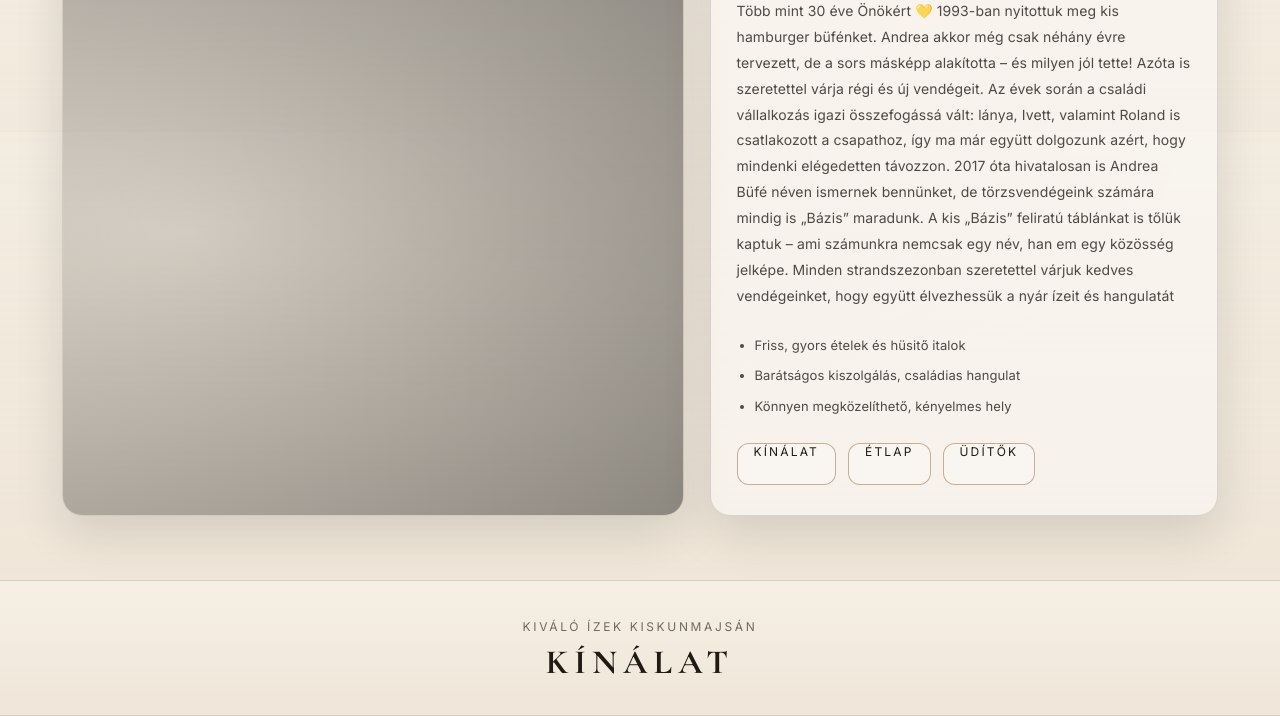
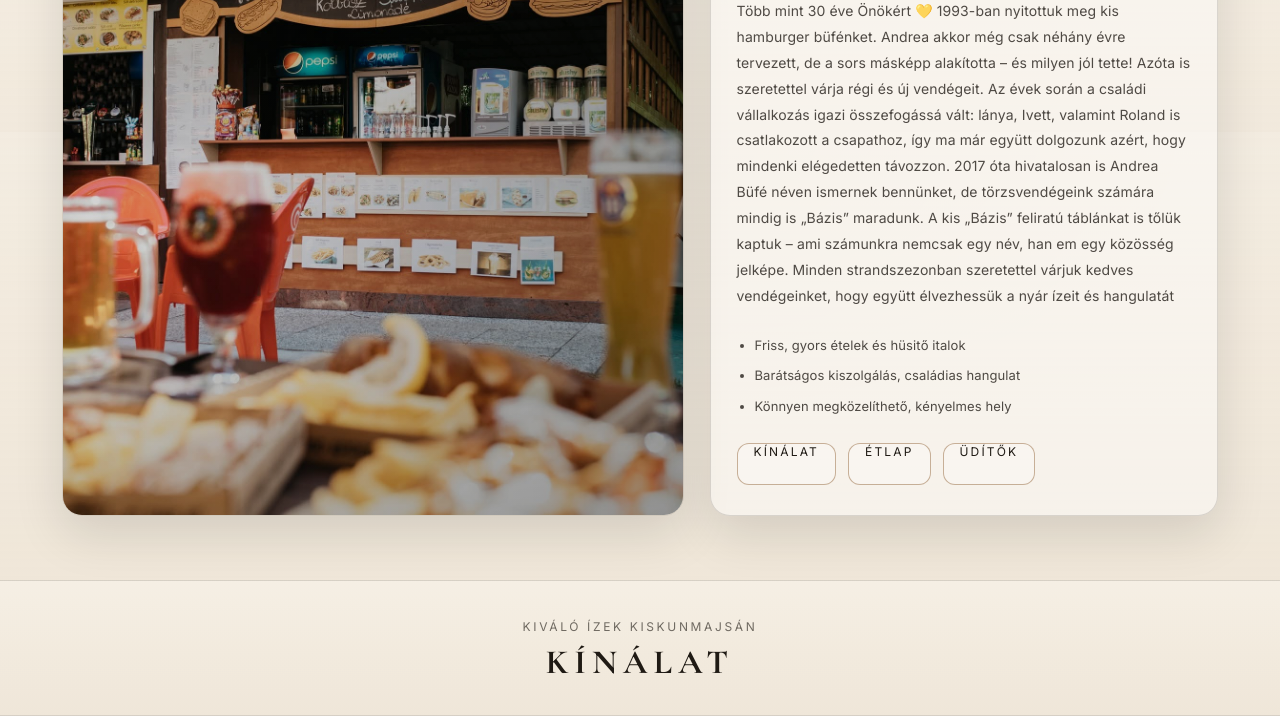
Before and after one commit to NorbY9898/Adnrea-b-f-miniweb, a plain HTML site: page index.html in a window 1280 px wide. Shown: the part 668-1384 px from the top of the page. Drawn offline with nearby package versions, Linux system fonts and the light colour scheme.

Commit message:
Add files via upload

```diff
--- a/index.html
+++ b/index.html
@@ -300,7 +300,7 @@
     .about-media::before{
       content:"image0.jpeg";
       position:absolute; inset:0;
-      background: url("image0.jpg") center/cover no-repeat; /* <-- CSERÉLD! */
+      background: url("image0.jpeg") center/cover no-repeat; /* <-- CSERÉLD! */
       transform: scale(1.05);
       filter: contrast(1.03) saturate(.98);
     }
```
